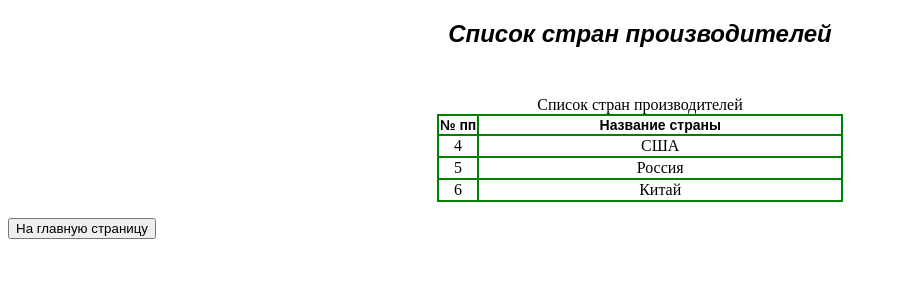
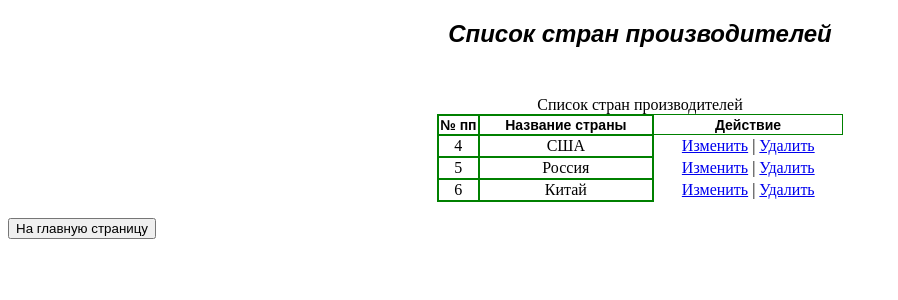
Before and after one commit to Vappiter/site_vappiter, a Django app: page /country in a window 1280 px wide. Shown: the top 300 px of the page, without its empty margins (0-898 px from the left). Run offline with Django 4.2, Linux system fonts and the light colour scheme; data comes from the database, SQL or seed files in the repository.

Commit message:
003-2023-05-30

```diff
--- a/vappiter/templates/country.html
+++ b/vappiter/templates/country.html
@@ -18,6 +18,7 @@
             <tr>
             <th class = 'col1'>№ пп</th>
             <th class = 'col2'>Название страны</th>
+            <th class = 'col3'>Действие</th>
             </tr>
         </thead>
         <tbody class ='table-body'>
@@ -25,7 +26,7 @@
                     <tr>
                     <td class = 'col1'>{{ hcountry.id }}</td>
                     <td class = 'col2'>{{ hcountry.country }}</td>
-                {% comment %} <td><a href="edit/{{person.id}}">Изменить</a> | <a href="delete/{{person.id}}">Удалить</a></td> {% endcomment %}
+                    <td class = 'col3'><a href="edit/{{person.id}}">Изменить</a> | <a href="delete/{{person.id}}">Удалить</a></td>
                     </tr>
                 {% endfor %}
 
```
